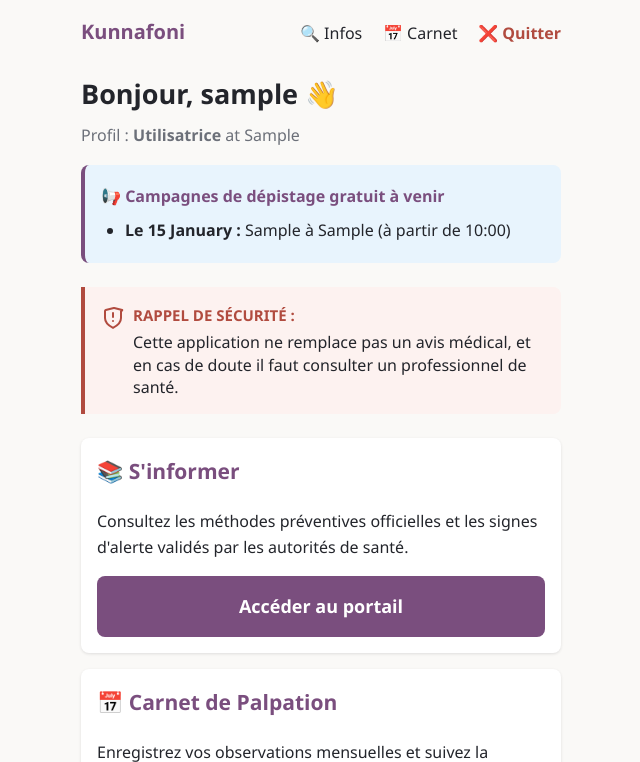
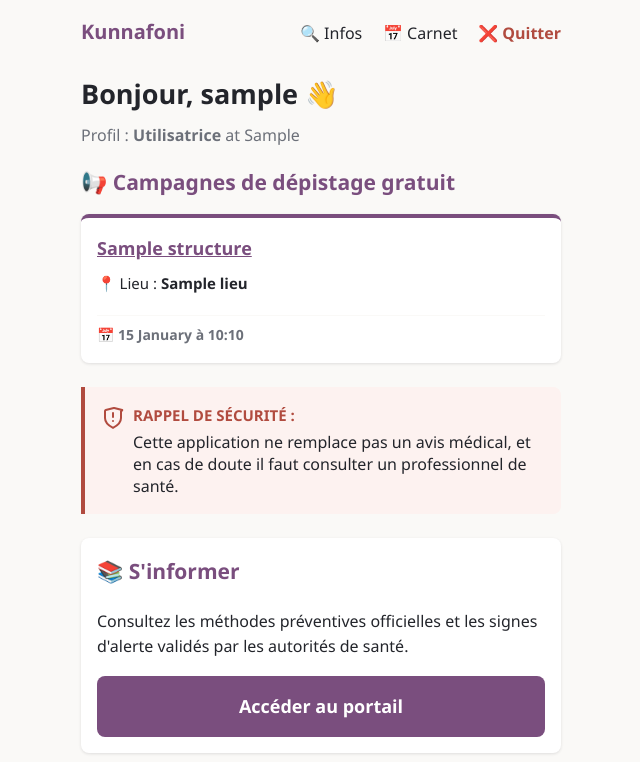
Before and after one commit to Saadia-AS/Kunnafoni-, a Django app: template kunnafoni/core/templates/core/accueil.html in a window 1280 px wide. Shown: the top 762 px of the page, without its empty margins (319-959 px from the left). Run offline with Django 5.2, Linux system fonts and the light colour scheme; a user stored in the database is signed in; tables that the repository leaves empty hold one stand-in row (values such as "Sample post"); the template is opened without the code that fills it: values that come from a table or form of the project are taken from there, most other values are stand-ins (such as "Sample title", 1, 10 or a date in 2020).

Commit message:
Ajout des notifications sur les campagnes et les liens hypertextes

```diff
--- a/kunnafoni/core/templates/core/accueil.html
+++ b/kunnafoni/core/templates/core/accueil.html
@@ -31,18 +31,45 @@
 
     <!-- 📢 ALERTE 2 : LES RAPPELS DE CAMPAGNES DE DÉPISTAGE À VENIR -->
         {% if campagnes_a_venir %}
-          <div style="background: #E8F4FD; border-left: 4px solid var(--accent); padding: var(--s); border-radius: var(--rayon); margin-bottom: var(--m);">
-            <strong style="color: var(--accent); font-size: 16px;">📢 Campagnes de dépistage gratuit à venir</strong>
-            <ul style="margin: var(--xs) 0 0 0; padding-left: var(--m); font-size: 16px; color: var(--texte);">
-                {% for campagne in campagnes_a_venir %}
-                    <li style="margin-bottom: 4px;">
-                        <strong>Le {{ campagne.date|date:"d F" }} :</strong> {{ campagne.structure }} à {{ campagne.lieu }} (à partir de {{ campagne.heure|time:"H:i" }})
-                    </li>
-                {% endfor %}
-            </ul>
-          </div>
-        {% endif %}
+            <div style="margin-bottom: var(--m);">
+                 <h3 style="color: var(--accent); margin-top: 0; margin-bottom: var(--s);">📢 Campagnes de dépistage gratuit</h3>
 
+                 <!-- Grille de cartes (Card Layout) -->
+                 <div style="display: grid; gap: var(--s); grid-template-columns: repeat(auto-fit, minmax(250px, 1fr));">
+                    {% for campagne in campagnes_a_venir %}
+                         <div style="background: var(--surface); padding: var(--s); border-radius: var(--rayon); box-shadow: var(--ombre); border-top: 4px solid var(--accent); position: relative; display: flex; flex-direction: column; justify-content: space-between;">
+
+                               <div>
+                                     <!-- 🆕 Badge "Nouvelle" si publiée depuis la dernière visite -->
+                                     {% if campagne.est_nouvelle %}
+                                         <span style="background-color: var(--attention); color: var(--surface); font-size: 11px; font-weight: bold; padding: 2px 6px; border-radius: 10px; position: absolute; top: var(--xs); right: var(--xs); text-transform: uppercase;">
+                                          Nouvelle
+                                         </span>
+                                     {% endif %}
+
+                                     <!-- 🔗 Le nom de la structure sert de lien direct vers le PDF/Image originelle -->
+                                     <h4 style="margin: 0 0 var(--xs) 0; font-size: 18px; padding-right: 60px;">
+                                         <a href="{{ campagne.communique.url }}" target="_blank" style="color: var(--accent); text-decoration: underline; font-weight: bold;">
+                                            {{ campagne.structure }}
+                                         </a>
+                                     </h4>
+
+                                     <p style="margin: 0 0 4px 0; font-size: 15px; color: var(--texte);">
+                                        📍 Lieu : <strong>{{ campagne.lieu }}</strong>
+                                     </p>
+                                </div>
+
+                                <div style="margin-top: var(--s); padding-top: var(--xs); border-top: 1px solid var(--fond); display: flex; justify-content: space-between; align-items: center;">
+                                     <span style="font-size: 14px; color: var(--discret); font-weight: bold;">
+                                        📅 {{ campagne.date|date:"d F" }} à {{ campagne.heure|time:"H:i" }}
+                                     </span>
+                                </div>
+
+                         </div>
+                     {% endfor %}
+                 </div>
+             </div>
+         {% endif %}
         <!-- Avertissement médical -->
     <div class="alerte-medicale" style="margin-bottom: var(--m); display: flex; align-items: flex-start; gap: var(--xs);">
          <!-- Inclusion de l'icône SVG stockée en local dans le dossier static -->
```
Also changed, not shown: kunnafoni/core/views.py (+15 -4 lines).
